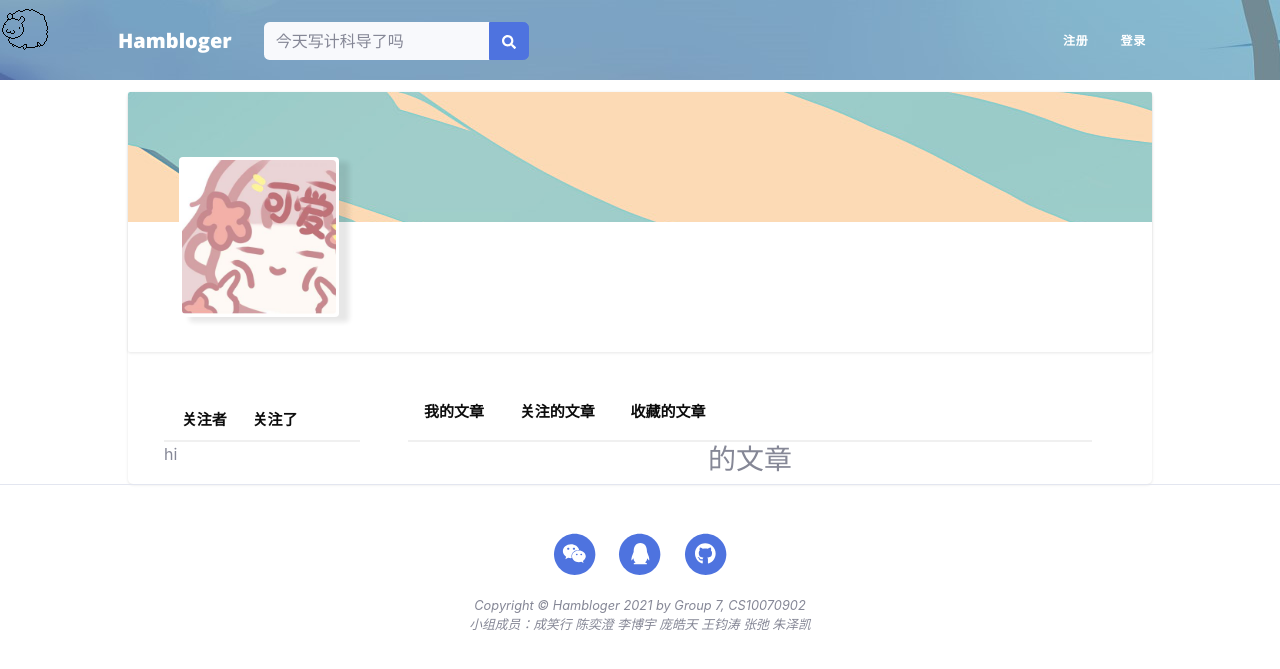
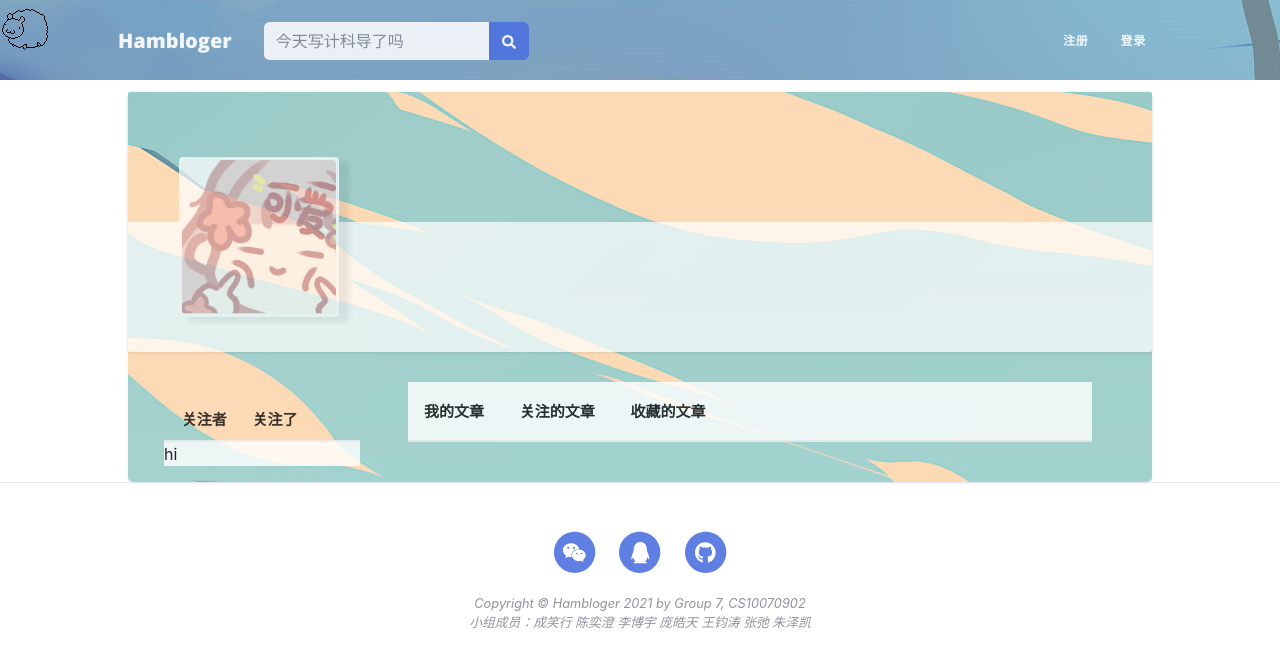
Before and after one commit to vozeo/Hambloger, a Flask app: template app/templates/user.html in a window 1280 px wide. Shown: the top 669 px of the page. Run offline with Flask 2, Linux system fonts and the light colour scheme; the template is opened without the code that fills it, so the values that code supplies are empty; some libraries are stand-ins or nearby versions.

Commit message:
Add user background.

```diff
--- a/app/static/css/user.css
+++ b/app/static/css/user.css
@@ -1,4 +1,5 @@
 .page-container {
+    background-image: url('../img/page-bg.jpg');
     display: block;
     margin-left: 10%;
     margin-right: 10%;
@@ -6,6 +7,7 @@
 }
 
 .user-container {
+    background-image: url('../img/page-bg.jpg');
     display: block;
     background-color: rgb(255, 255, 255);
     margin-top: 12px;
@@ -14,9 +16,12 @@
     border-radius: 2px;
 }
 
+.container {
+    opacity: 0.9;
+    color: rgb(0, 0, 0);
+}
+
 .user-cover-container {
-    background-image: url('../img/page-bg.jpg');
-    background-color: rgb(153, 153, 153);
     border-top-left-radius: 2px;
     border-top-right-radius: 2px;
     height: 50%;
@@ -24,11 +29,15 @@
 
 .user-profile-container {
     height: 50%;
+    opacity: 0.7;
+    background-color: rgb(255, 255, 255);
+    color: rgb(0, 0, 0);
     border-bottom-left-radius: 2px;
     border-bottom-right-radius: 2px;
 }
 
 .user-mask-container {
+    opacity: 1;
     float: left;
     position: relative;
     top: -50%;
@@ -123,6 +132,10 @@
     height: 700px;
     position: relative;
     display: inline-block;
+}
+
+.main-container {
+
 }
 
 .main-content-container {
--- a/app/templates/user.html
+++ b/app/templates/user.html
@@ -47,7 +47,7 @@ Hambloger - {{ user.username }}
         </div>
     </div>
     <div class="container row">
-        <div class="container col-3">
+        <div class="container  col-3">
             <ul class="side-content">
                 <li class="side-content-left-item">
                     <a class="option-link" href="{{ url_for('.followers', username=user.username) }}">
@@ -79,9 +79,11 @@ Hambloger - {{ user.username }}
                 </li>
             </ul>
             <div class="main-content-box">
+                <!--
                 <h3>
                     <div align="center">{{ user.username }}的文章</div>
                 </h3>
+                -->
                 <!-- Main Content-->
                 <div class="container px-10">
                     {% for post in posts %}
```
Also changed, not shown: data-dev.sqlite.
